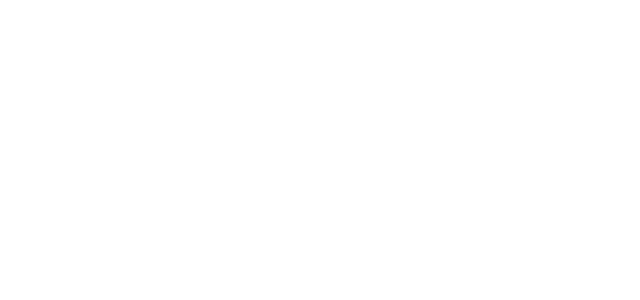
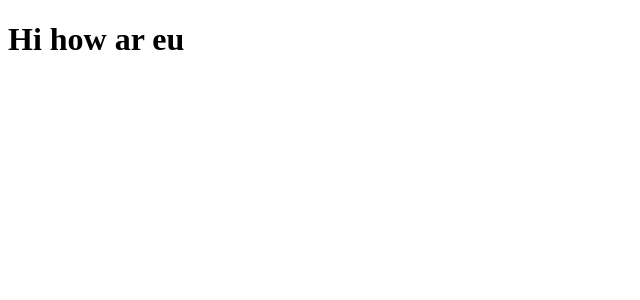
Before and after one commit to Aravind174-cell/sampleRepo, a React (Create React App) app: page / in a window 1280 px wide. Shown: the top 300 px of the page, without its empty margins (0-640 px from the left). Built offline with nearby package versions, Linux system fonts and the light colour scheme.

Commit message:
1 st change

```diff
--- a/src/App.js
+++ b/src/App.js
@@ -3,7 +3,7 @@ import React from 'react'
 const App = () => {
   return (
     <div>
-
+      <h1> Hi how ar eu</h1>
     </div>
   )
 }
```
